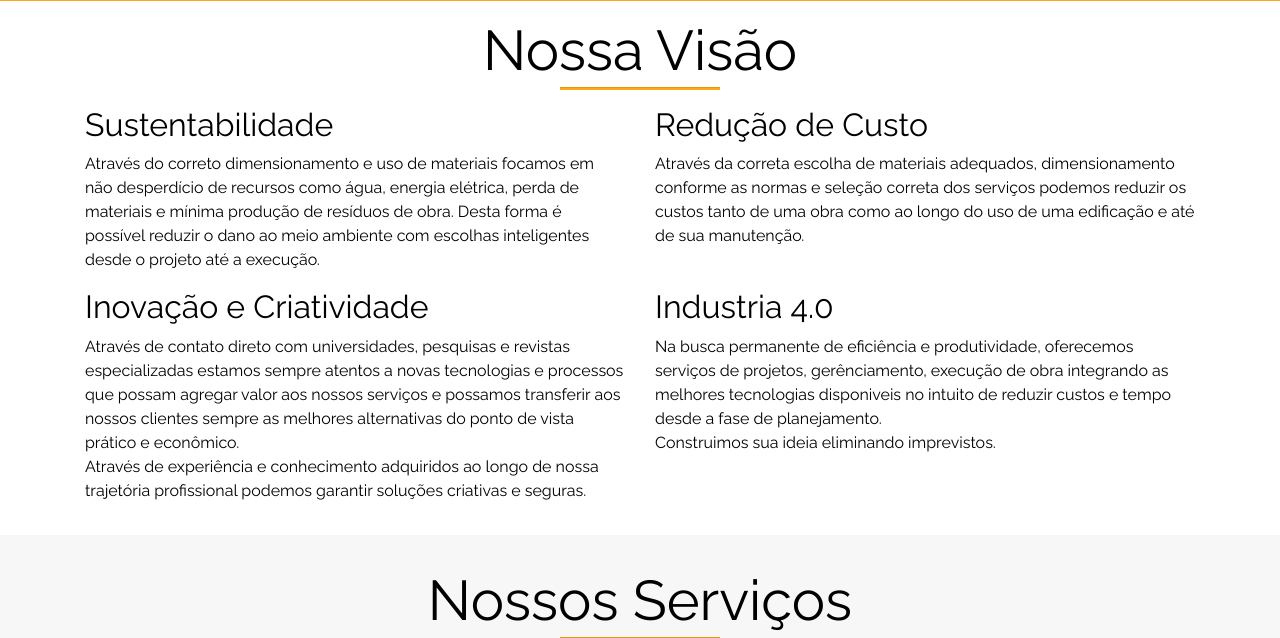
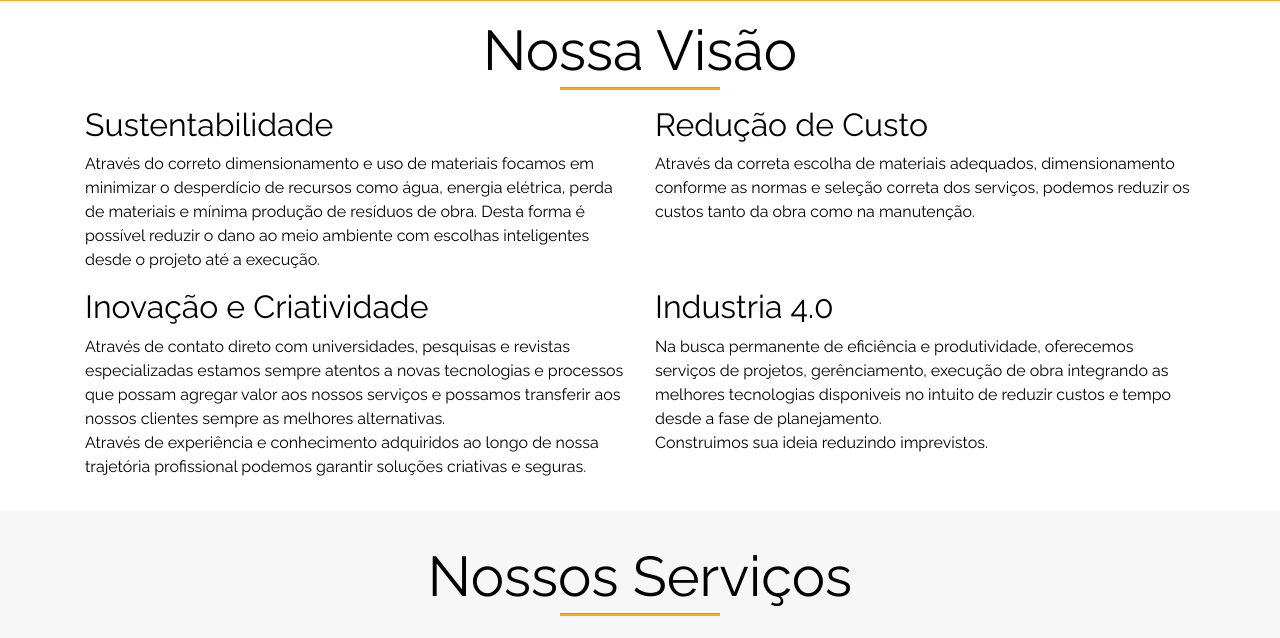
Before and after one commit to asmaur/trexeng, a Django app: page / in a window 1280 px wide. Shown: the part 1039-1677 px from the top of the page. Run offline with Django 3.2, Linux system fonts and the light colour scheme; some libraries are stand-ins or nearby versions.

Commit message:
descrição

```diff
--- a/apps/trexapp/templates/trexapp/bim-3d.html
+++ b/apps/trexapp/templates/trexapp/bim-3d.html
@@ -73,7 +73,7 @@
 
                 </div>
 
-            <a href="/contato" class="btn btn-primary btn-block">Entre em contato</a>
+            <a href="/contato" class="btn btn-primary btn-block">Fale conosco</a>
 
             </div>
         </div>
--- a/apps/trexapp/templates/trexapp/eletrico.html
+++ b/apps/trexapp/templates/trexapp/eletrico.html
@@ -57,7 +57,7 @@
 
                 </div>
 
-            <a href="/contato" class="btn btn-primary btn-block">Entre em contato</a>
+            <a href="/contato" class="btn btn-primary btn-block">Fale conosco</a>
 
             </div>
         </div>
--- a/apps/trexapp/templates/trexapp/estrutura.html
+++ b/apps/trexapp/templates/trexapp/estrutura.html
@@ -75,7 +75,7 @@ Uma estrutura bem projetada gera economia de materiais, segurança, maior durabi
                         </div>
                 </div>
 
-                <a href="/contato" class="btn btn-primary btn-block">Entre em contato</a>
+                <a href="/contato" class="btn btn-primary btn-block">Fale conosco</a>
 
 
             </div>
--- a/apps/trexapp/templates/trexapp/hidro-sanitario.html
+++ b/apps/trexapp/templates/trexapp/hidro-sanitario.html
@@ -74,7 +74,7 @@ Desta forma o projeto hidro sanitário bem realizado e executado passa a ser um
                         </div>
                 </div>
 
-                <a href="/contato" class="btn btn-primary btn-block">Entre em contato</a>
+                <a href="/contato" class="btn btn-primary btn-block">Fale conosco</a>
 
             </div>
         </div>
--- a/apps/trexapp/templates/trexapp/index.html
+++ b/apps/trexapp/templates/trexapp/index.html
@@ -28,10 +28,10 @@
       </video>
       <div class="carousel-caption">
           <h2>Bem-vindo na TREX Engenharia</h2>
-          <p>Uma equipe de engenheiros dinâmicos, profisionais e qualificados ao seu serviço.</p>
+          <p>Uma equipe de engenheiros dinâmicos, profissionais e qualificados ao seu serviço.</p>
           <div>
               <a href="/sobre-nos" class="btn btn-light">Sobre nós</a>
-              <a href="/contato/" class="btn btn-primary">Entre em Contato</a>
+              <a href="/contato/" class="btn btn-primary">Fale conosco</a>
           </div>
       </div>
     </div>
@@ -47,7 +47,7 @@
           <p></p>
           <div>
              <!-- <a href="ppci.html" class="btn btn-light">leia mais</a> -->
-              <a href="/contato/" class="btn btn-primary">Entre em Contato</a>
+              <a href="/contato/" class="btn btn-primary">Fale conosco</a>
           </div>
       </div>
     </div>
@@ -62,7 +62,7 @@
           <p>Nossos valores na construção dos seus projetos.</p>
           <div>
              <!-- <a href="hidro.html" class="btn btn-light">leia mais</a> -->
-              <a href="/contato/" class="btn btn-primary">Entre em Contato</a>
+              <a href="/contato/" class="btn btn-primary">Fale conosco</a>
           </div>
       </div>
     </div>
@@ -119,7 +119,7 @@
                 <div class="col-sm-12 col-md-6">
                    <h2>Sustentabilidade</h2>
                     <div class="">
-                        <p>Através do correto dimensionamento e uso de materiais focamos em não desperdício de recursos como água, energia elétrica, perda de materiais e mínima produção de resíduos de obra. Desta forma é possível reduzir o dano ao meio ambiente com escolhas inteligentes desde o projeto até a execução.</p>
+                        <p>Através do correto dimensionamento e uso de materiais focamos em minimizar o desperdício de recursos como água, energia elétrica, perda de materiais e mínima produção de resíduos de obra. Desta forma é possível reduzir o dano ao meio ambiente com escolhas inteligentes desde o projeto até a execução.</p>
 
                       <!--  <a href="#" class="btn btn-primary btn-block">Leia Mais</a> -->
                     </div>
@@ -129,7 +129,7 @@
                   <div class="col-sm-12 col-md-6">
                    <h2>Redução de Custo</h2>
                     <div class="">
-                        <p>Através da correta escolha de materiais adequados, dimensionamento conforme as normas e seleção correta dos serviços podemos reduzir os custos tanto de uma obra como ao longo do uso de uma edificação e até de sua manutenção.</p>
+                        <p>Através da correta escolha de materiais adequados, dimensionamento conforme as normas e seleção correta dos serviços, podemos reduzir os custos tanto da obra como na manutenção.</p>
 
                       <!--  <a href="#" class="btn btn-primary btn-block">Leia Mais</a> -->
                     </div>
@@ -139,7 +139,7 @@
                   <div class="col-sm-12 col-md-6">
                    <h2>Inovação e Criatividade</h2>
                     <div class="">
-                        <p>Através de contato direto com universidades, pesquisas e revistas especializadas estamos sempre atentos a novas tecnologias e processos que possam agregar valor aos nossos serviços e possamos transferir aos nossos clientes sempre as melhores alternativas do ponto de vista prático e econômico. <br>Através de experiência e conhecimento adquiridos ao longo de nossa trajetória profissional podemos garantir soluções criativas e seguras.</p>
+                        <p>Através de contato direto com universidades, pesquisas e revistas especializadas estamos sempre atentos a novas tecnologias e processos que possam agregar valor aos nossos serviços e possamos transferir aos nossos clientes sempre as melhores alternativas. <br>Através de experiência e conhecimento adquiridos ao longo de nossa trajetória profissional podemos garantir soluções criativas e seguras.</p>
 
                       <!--  <a href="#" class="btn btn-primary btn-block">Leia Mais</a> -->
                     </div>
@@ -150,7 +150,7 @@
                    <h2>Industria 4.0</h2>
                     <div class="">
                         <p>Na busca permanente de eficiência e produtividade, oferecemos serviços de projetos, gerênciamento, execução de obra integrando as melhores tecnologias disponiveis no intuito de reduzir custos e tempo desde a fase de planejamento.
-                            <br> Construimos sua ideia eliminando imprevistos.</p>
+                            <br> Construimos sua ideia reduzindo imprevistos.</p>
 
                       <!--  <a href="#" class="btn btn-primary btn-block">Leia Mais</a> -->
                     </div>
--- a/apps/trexapp/templates/trexapp/ppci.html
+++ b/apps/trexapp/templates/trexapp/ppci.html
@@ -86,7 +86,7 @@ A escolha de um bom profissional é essencial, primeiramente para que haja a cer
 
 
 
-                    <a href="/contato" class="btn btn-primary btn-block">Entre em contato</a>
+                    <a href="/contato" class="btn btn-primary btn-block">Fale conosco</a>
 
                 </div>
             </div>
--- a/apps/trexapp/templates/trexapp/reforma.html
+++ b/apps/trexapp/templates/trexapp/reforma.html
@@ -75,7 +75,7 @@ Já a manutenção é tem por objetivo manter as características originais de u
                         </div>
                 </div>
 
-                <a href="/contato" class="btn btn-primary btn-block">Entre em contato</a>
+                <a href="/contato" class="btn btn-primary btn-block">Fale conosco</a>
 
 
             </div>
--- a/apps/trexapp/templates/trexapp/sobre.html
+++ b/apps/trexapp/templates/trexapp/sobre.html
@@ -93,7 +93,7 @@ Nossa equipe de colaboradores está preparada para atender clientes de pequeno e
 
                             </div>
             </div>
-                        <a href="#" class="btn btn-primary btn-block">Entre em Contato</a>
+                        <a href="#" class="btn btn-primary btn-block">Fale conosco</a>
                     </div>
 
 
--- a/requirements.txt
+++ b/requirements.txt
@@ -1,5 +1,5 @@
 dj-database-url==0.5
-Django~>2.2
+Django==>2.2
 gunicorn==19.9.0
 psycopg2-binary==2.7.7
 whitenoise==4.1.2
```
